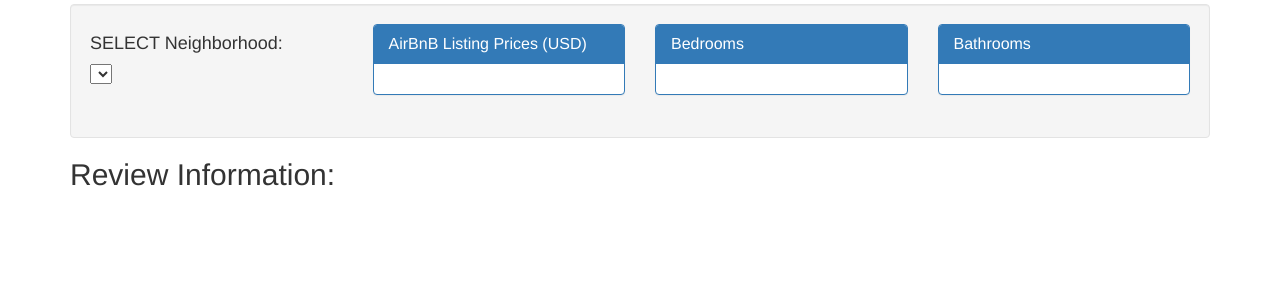
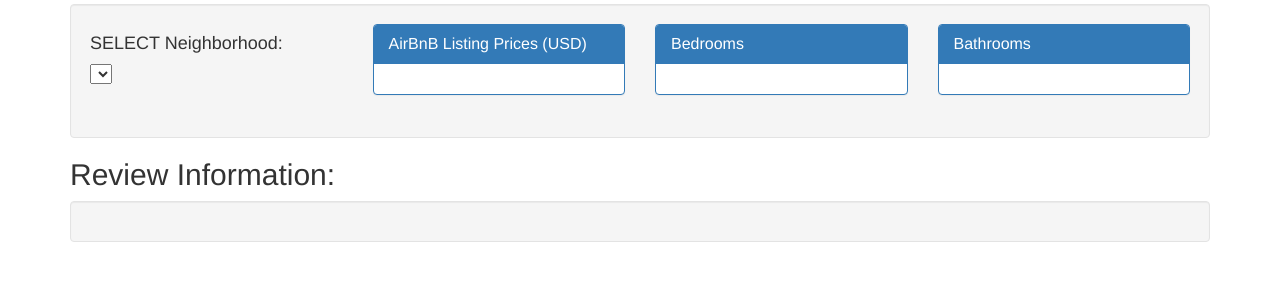
Before and after one commit to mileslucey/airbnb_dashboard, a Flask app: page / in a window 1280 px wide. Shown: the part 329-629 px from the top of the page. Run offline with Flask 2, Linux system fonts and the light colour scheme; data that the repository does not hold is empty; some libraries are stand-ins or nearby versions.

Commit message:
Update index.html

```diff
--- a/templates/index.html
+++ b/templates/index.html
@@ -75,7 +75,24 @@
       </div>
     </div>
     <h2>Review Information:</h2>
+    <div class="well">
+      <div class="row">
+        <div class = "col-md-12">
+
+
+        </div>
+
+
+
+      </div>
+
+
+
+
     </div>
+
+
+  </div>
   <!-- <script src="https://cdn.plot.ly/plotly-1.31.2.min.js"></script> -->
   <script src="https://cdnjs.cloudflare.com/ajax/libs/d3/5.5.0/d3.js"></script>
   <script src="https://cdn.plot.ly/plotly-latest.min.js"></script>
```
